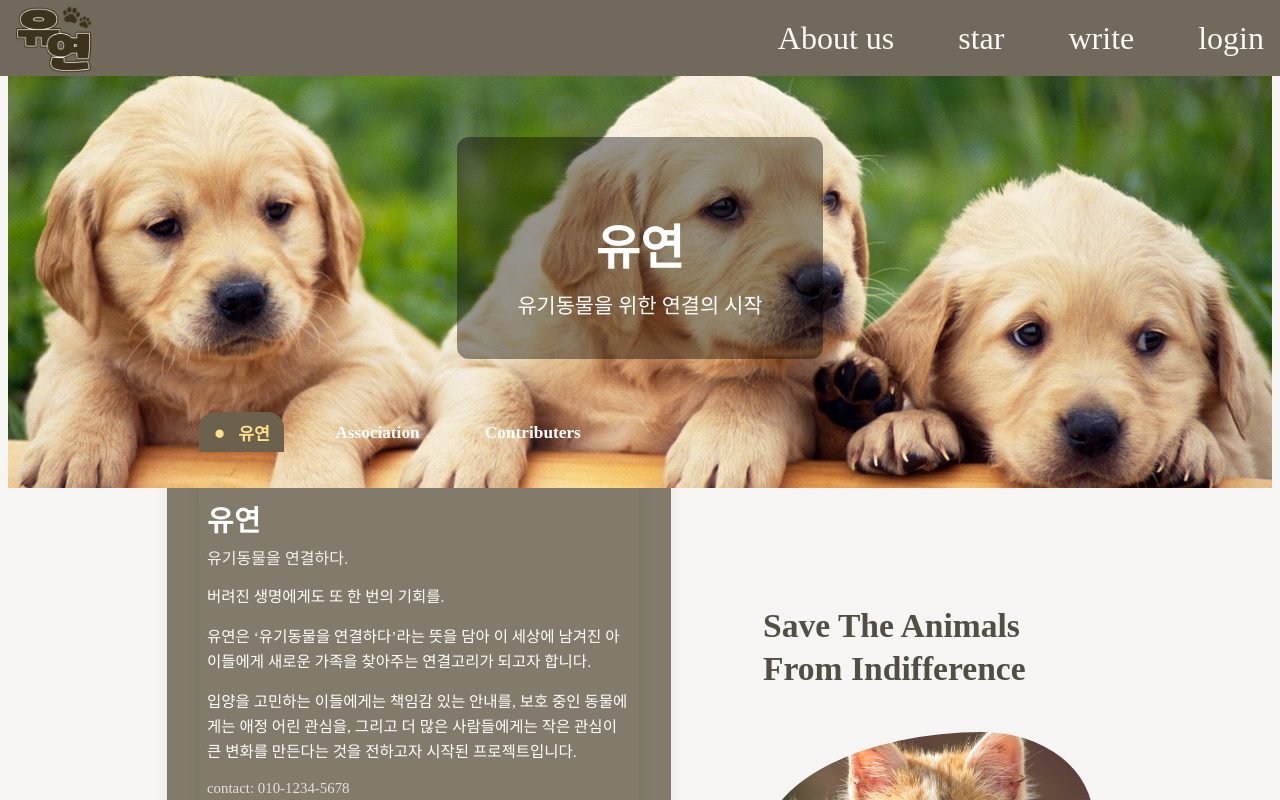
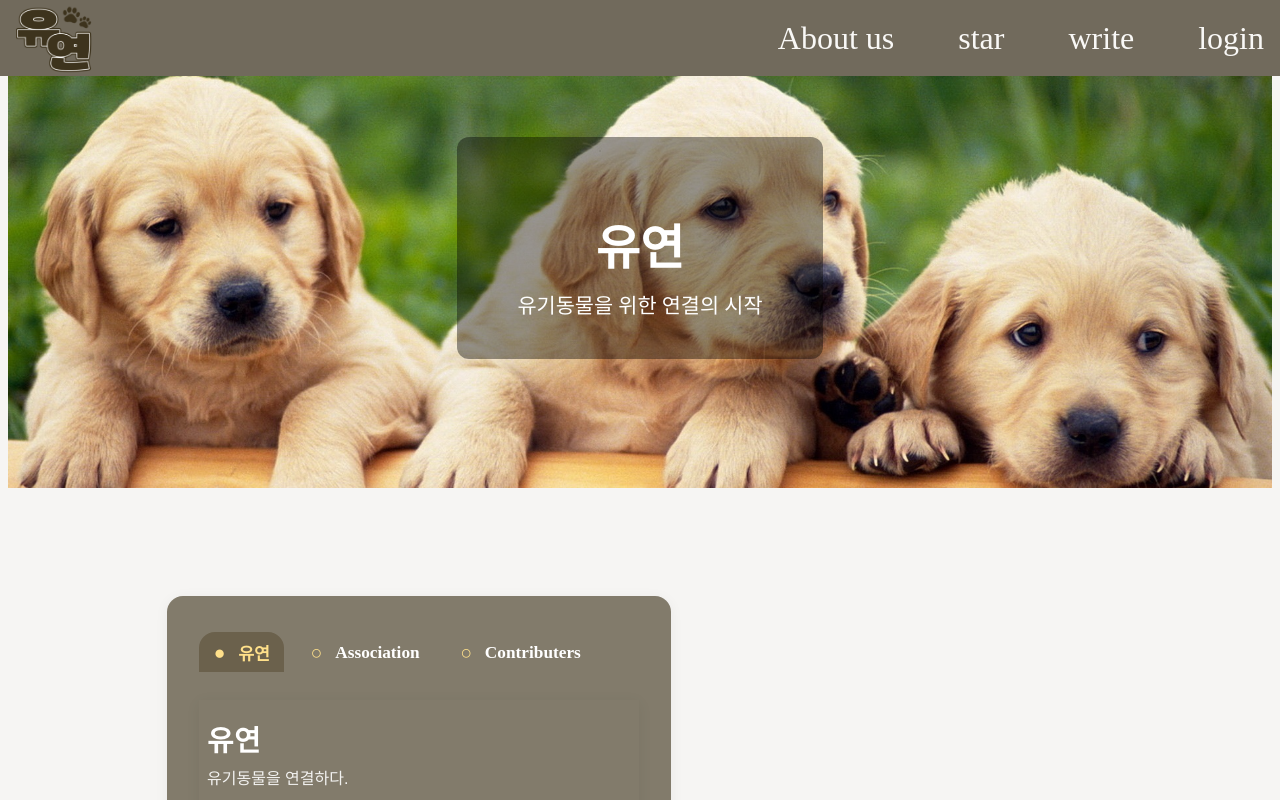
Before and after one commit to InhaH-A-Team/InhaH-A-Team, a React (Vite) app: page /about in a window 1280 px wide. Shown: the top 800 px of the page. Built offline with nearby package versions, Linux system fonts and the light colour scheme; a web font is replaced by a local one.

Commit message:
aboutus 수정

```diff
--- a/src/components/Aboutform.css
+++ b/src/components/Aboutform.css
@@ -149,7 +149,7 @@
   align-items: center;
   justify-content: center;
   position: relative;
-  margin-bottom: -250px;
+  margin-bottom: -30px;
 }
 
 .about-overlay {
```
